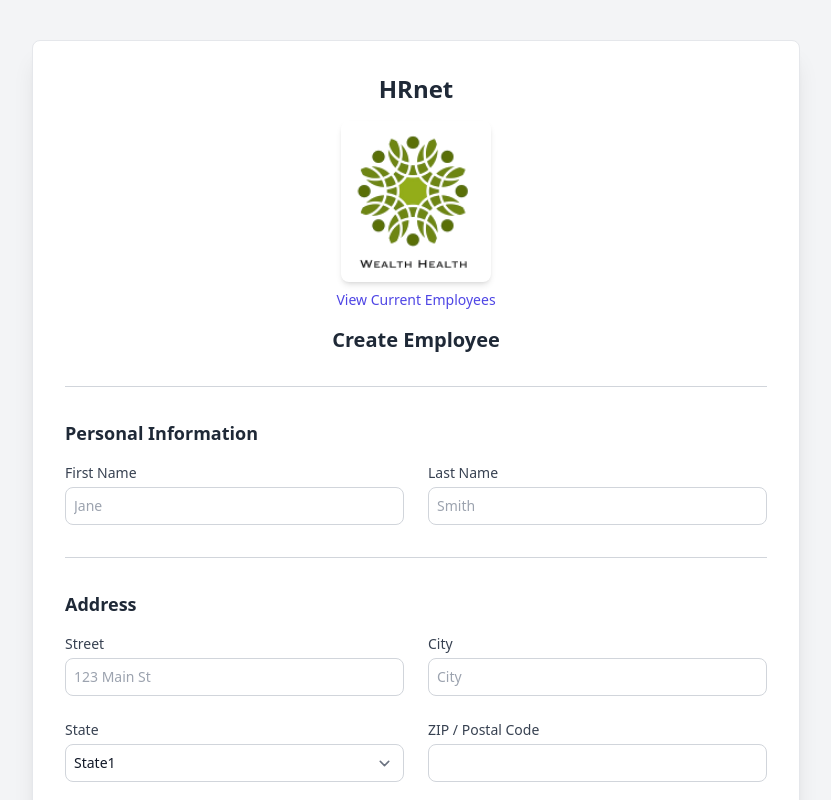
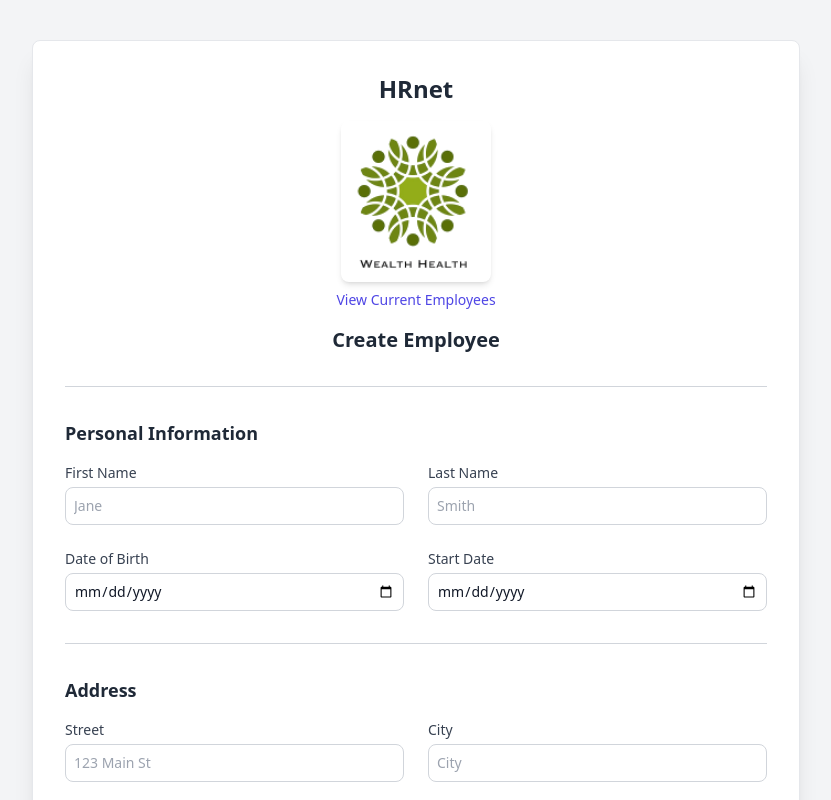
Before and after one commit to youtlane/wealthHealth, a Next.js app in the folder hrnet-react/: page / in a window 1280 px wide. Shown: the top 800 px of the page, without its empty margins (224-1055 px from the left). Built offline with nearby package versions, Linux system fonts and the light colour scheme.

Commit message:
feat: add birth and starting day to the form

```diff
--- a/hrnet-react/src/app/page.jsx
+++ b/hrnet-react/src/app/page.jsx
@@ -48,6 +48,28 @@ export default function AddEmployee() {
                   placeholder="Smith"
                   autoComplete="family-name"
                   className="block w-full border border-gray-300 rounded-lg p-2 text-gray-900 placeholder-gray-400 focus:ring-indigo-500 focus:border-indigo-500 sm:text-sm"
+                />
+              </div>
+              <div>
+                <label htmlFor="dob" className="block text-sm font-medium text-gray-700 mb-1">
+                  Date of Birth
+                </label>
+                <input
+                  id="dob"
+                  name="dob"
+                  type="date"
+                  className="block w-full border border-gray-300 rounded-lg p-2 text-gray-900 focus:ring-indigo-500 focus:border-indigo-500 sm:text-sm"
+                />
+              </div>
+              <div>
+                <label htmlFor="start-date" className="block text-sm font-medium text-gray-700 mb-1">
+                  Start Date
+                </label>
+                <input
+                  id="start-date"
+                  name="start-date"
+                  type="date"
+                  className="block w-full border border-gray-300 rounded-lg p-2 text-gray-900 focus:ring-indigo-500 focus:border-indigo-500 sm:text-sm"
                 />
               </div>
             </div>
```
